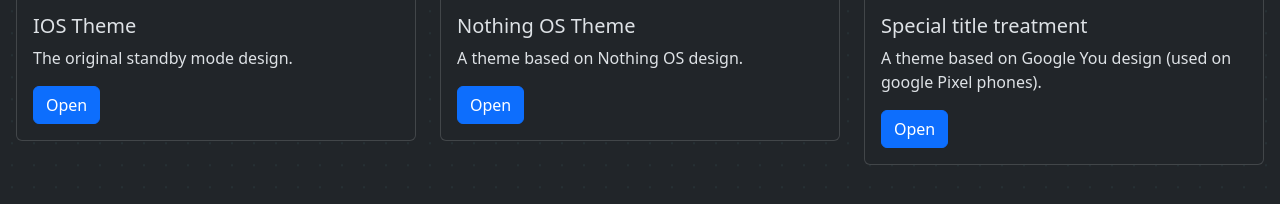
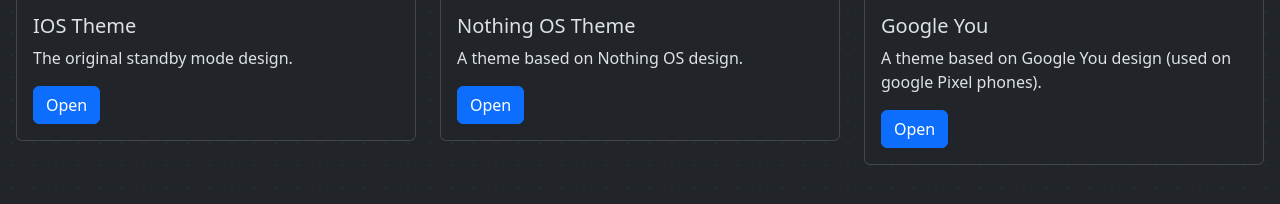
Before and after one commit to standby-mode/home, a plain HTML site: page index.html in a window 1280 px wide. Shown: the part 374-578 px from the top of the page. Drawn offline with nearby package versions, Linux system fonts and the light colour scheme.

Commit message:
Update index.html

```diff
--- a/index.html
+++ b/index.html
@@ -80,7 +80,7 @@
             alt="..."
           />
           <div class="card-body">
-            <h5 class="card-title">Special title treatment</h5>
+            <h5 class="card-title">Google You</h5>
             <p class="card-text">
               A theme based on Google You design (used on google Pixel phones).
             </p>
```
